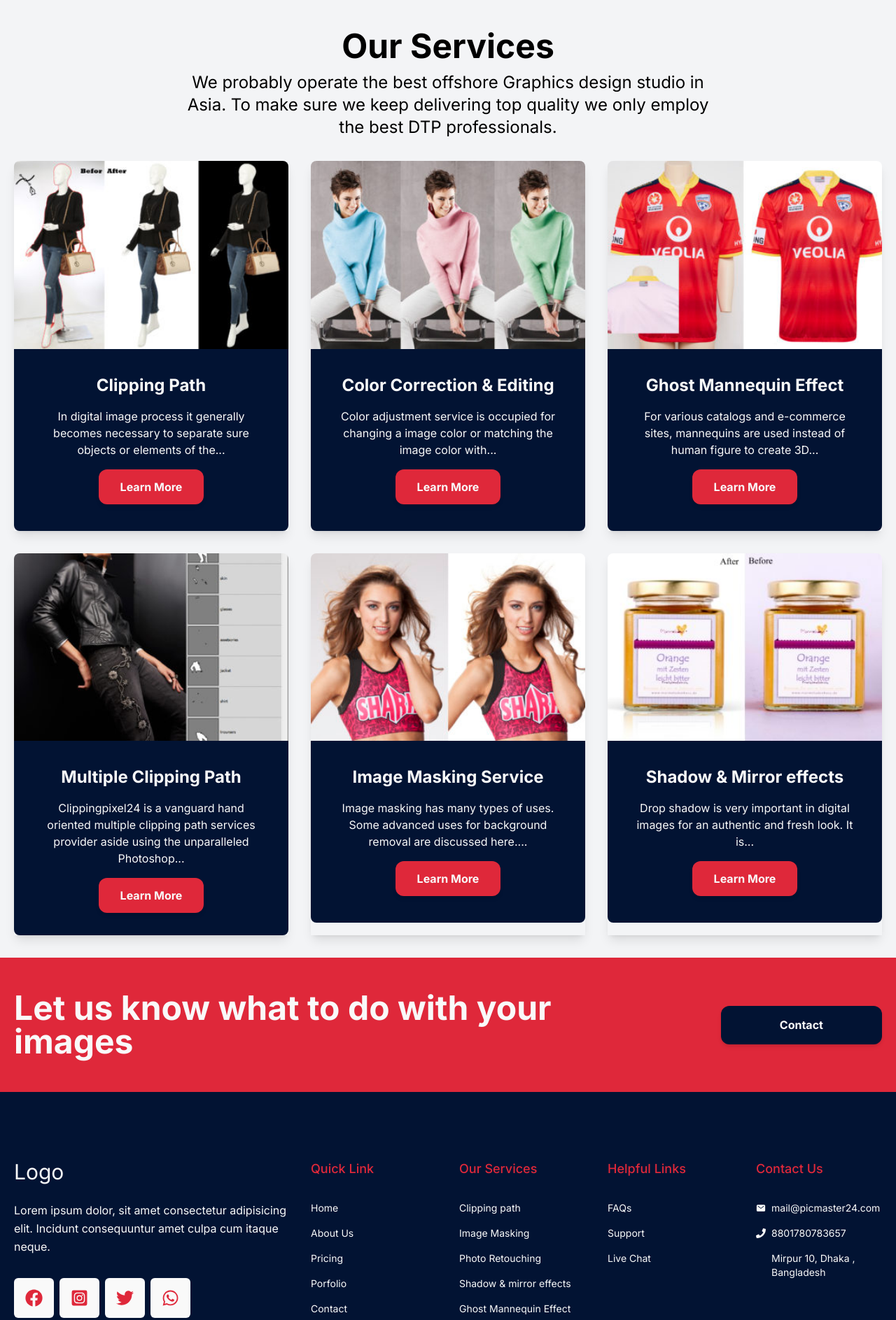
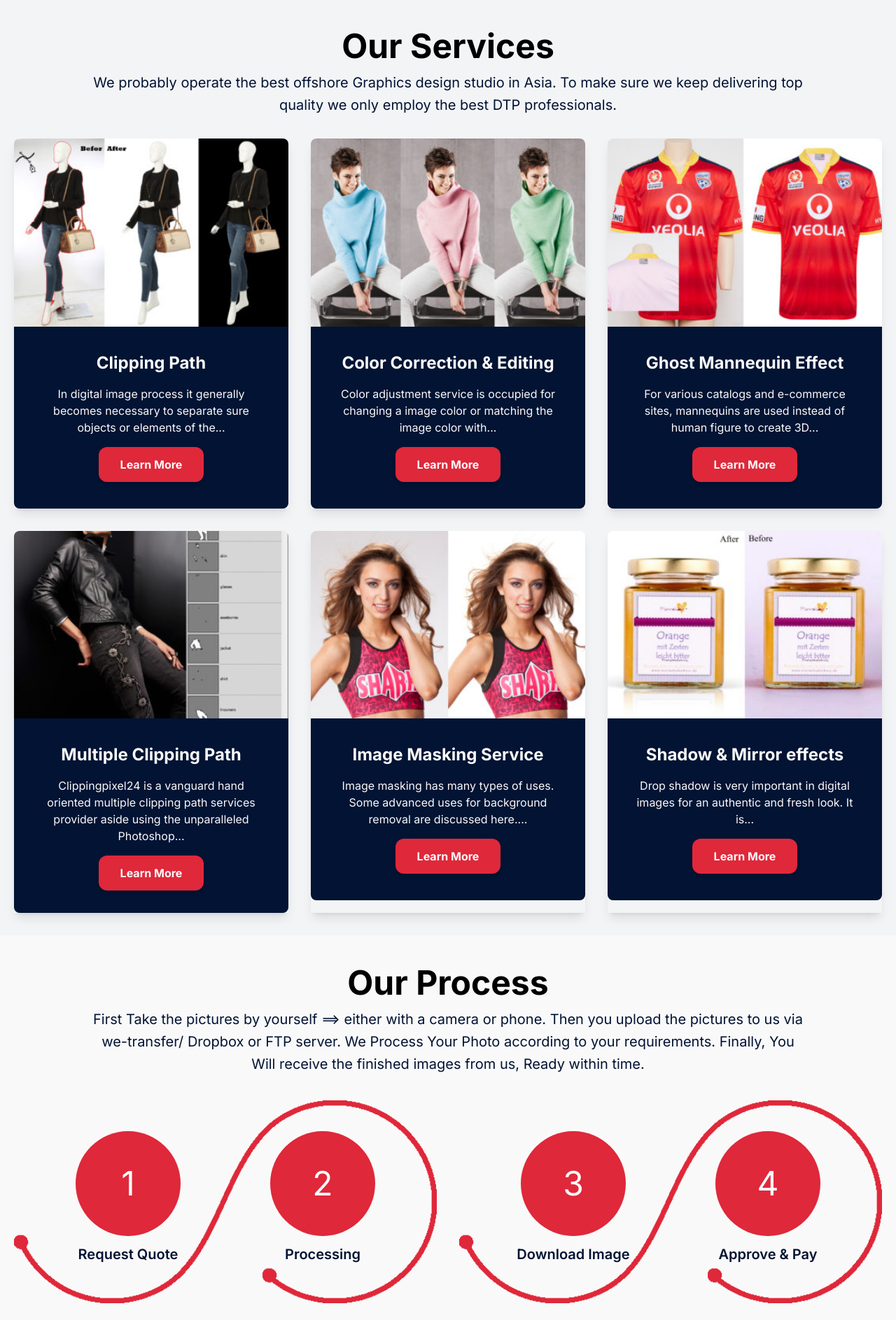
Before and after one commit to devs-shakil/picmaster24, a Next.js app: page / in a window 1280 px wide. Shown: the part 693-2580 px from the top of the page at 70% size. Built offline with nearby package versions, Linux system fonts and the light colour scheme; some icons are missing.

Commit message:
Completed how its work

```diff
--- a/app/components/ImageWithText/ImageWIthText.js
+++ b/app/components/ImageWithText/ImageWIthText.js
@@ -15,7 +15,7 @@ export default function ImageWithText({
           <div className="w-full sm:w-2/4 flex justify-center items-center pt-4 ">
             <div className="flex flex-col gap-5 py-6 md:py-0">
               <h2 className="text-3xl lg:leading-[80px] md:text-4xl lg:text-7xl color-heading font-bold">{title}</h2>
-              <p className="text-base md:text-xl md:leading-9 color-primary">{subtitle}</p>
+              <p className="text-base md:text-xl md:leading-8 color-primary">{subtitle}</p>
               <div className="flex gap-6 itesm-center">
                 {
                     buttonOne &&
--- a/app/components/Navbar/Navbar.js
+++ b/app/components/Navbar/Navbar.js
@@ -18,7 +18,7 @@ export default function Navbar() {
                     </Link>
             </div>
             <div>
-                <ul className=" text-base font-bold hidden md:flex bg-primary  ">
+                <ul className=" text-base font-bold hidden md:flex   ">
                     <li>
                         <Link  className="py-7  px-2  inline-flex" href="/">Home</Link>
                     </li>
--- a/app/components/Navbar/navbar.css
+++ b/app/components/Navbar/navbar.css
@@ -2,3 +2,8 @@
     width:20px;
     height:20px;
 }
+@media screen and (max-width:768px){
+    .navbar{
+        background-color: #DF283A;
+    }
+}
--- /dev/null
+++ b/app/components/OurProccess/OurProcess.js
@@ -0,0 +1,47 @@
+import Image from "next/image";
+import Link from "next/link";
+import processItems from './../../data/ourProcess'
+import './ourProcess.css'
+
+export default function OurProcess(
+    {
+        title,
+        subtitle
+    }
+) {
+return (
+   <section className="white-bg py-3 md:py-8">
+        <div className="container px-5 mx-auto flex flex-col gap-4">
+            <div className="pb-4">
+                <div className="text-center max-w-xl mx-auto md:max-w-5xl">
+                    <h2 className="text-3xl md:text-5xl font-bold py-3">{title}</h2>
+                    <p className="text-base md:text-xl md:leading-8 color-primary ">{subtitle}</p>
+                </div>
+            </div>
+            <div className="grid grid-cols-1 md:grid-cols-2 lg:grid-cols-2 gap-8 items-center" >
+                <div className="flex items-center justify-center text-center  process-bg py-4 px-1 md:py-12 md:px-6">
+                    <div className="w-2/4">
+                        <div className="p-5 bg-secondary rounded-full w-[70px] h-[70px] md:w-[100px] md:h-[100px] lg:w-[150px] lg:h-[150px] flex items-center justify-center mx-auto text-3xl md:text-5xl color-white">1</div>
+                        <h2 className="py-3 text-sm lg:text-xl color-primary font-semibold">Request Quote</h2>
+                    </div>
+                    <div className="w-2/4">
+                        <div className="p-5 bg-secondary rounded-full w-[70px] h-[70px] md:w-[100px] md:h-[100px] lg:w-[150px] lg:h-[150px] flex items-center justify-center mx-auto text-3xl md:text-5xl color-white">2</div>
+                        <h2 className="py-3 text-base lg:text-xl color-primary font-semibold">Processing</h2>
+                    </div>
+                </div>
+                <div className="flex items-center justify-center text-center process-bg py-4  px-1  md:py-12 md:px-6">
+                    <div className="w-2/4">
+                        <div className="p-5 bg-secondary rounded-full w-[70px] h-[70px] md:w-[100px] md:h-[100px] lg:w-[150px] lg:h-[150px] flex items-center justify-center mx-auto text-3xl md:text-5xl color-white">3</div>
+                        <h2 className="py-3 text-sm lg:text-xl color-primary font-semibold">Download Image</h2>
+                    </div>
+                    <div className="w-2/4">
+                        <div className="p-5 bg-secondary rounded-full w-[70px] h-[70px] md:w-[100px] md:h-[100px] lg:w-[150px] lg:h-[150px] flex items-center justify-center mx-auto text-3xl md:text-5xl color-white">4</div>
+                        <h2 className="py-3 text-sm lg:text-xl color-primary font-semibold">Approve & Pay</h2>
+                    </div>
+                </div>
+
+            </div>
+        </div>
+   </section>
+  )
+}
--- /dev/null
+++ b/app/components/OurProccess/ourProcess.css
@@ -0,0 +1,11 @@
+.process-bg{
+    background-image: url('/images/process-step.png');
+    background-position: center center;
+    background-repeat: no-repeat;
+    background-size:contain;
+    width:100%;
+    height:auto;
+
+
+
+}
--- a/app/components/Services/Services.js
+++ b/app/components/Services/Services.js
@@ -18,9 +18,9 @@ export default function Services(
    <section className="bg-gray-100 py-3 md:py-8">
         <div className="container px-5 mx-auto flex flex-col gap-4">
             <div className="pb-4">
-                <div className="text-center max-w-lg mx-auto md:max-w-3xl">
+                <div className="text-center max-w-lg mx-auto md:max-w-5xl">
                     <h2 className="text-3xl md:text-5xl font-bold py-3">{title}</h2>
-                    <p className="text-base md:text-2xl ">{subtitle}</p>
+                    <p className="text-base md:text-xl md:leading-8 color-primary">{subtitle}</p>
                 </div>
             </div>
             <div className="grid grid-cols-1 md:grid-cols-2 lg:grid-cols-3 gap-8 allow-slider" >
--- /dev/null
+++ b/app/data/ourProcess.js
@@ -0,0 +1,13 @@
+export const processItems = [
+    {
+        image:'/images/services1.jpg',
+        title: "Request Quote",
+        subtitle: "Get a quote in your inbox within 45 minutes." ,
+    },
+    {
+        image:'/images/services2.jpg',
+        title: "Color Correction & Editing",
+        subtitle: "Color adjustment service is occupied for changing a image color or matching the image color with..." ,
+    },
+
+  ];
--- a/app/page.js
+++ b/app/page.js
@@ -1,6 +1,7 @@
 import ImageWithText from "./components/ImageWithText/ImageWIthText";
 import image from './../public/images/header-right.png'
 import Services from "./components/Services/Services";
+import OurProcess from "./components/OurProccess/OurProcess";
 
 
 export default function Home() {
@@ -19,6 +20,10 @@ export default function Home() {
       subtitle={ "We probably operate the best offshore Graphics design studio in Asia. To make sure we keep delivering top quality we only employ the best DTP professionals."}
       slider = {true}
      />
+     <OurProcess
+      title={"Our Process"}
+      subtitle={"First Take the pictures by yourself ==> either with a camera or phone. Then you upload the pictures to us via we-transfer/ Dropbox or FTP server. We Process Your Photo according to your requirements. Finally, You Will receive the finished images from us, Ready within time."}
+     />
   </main>
 
   )
```
Also changed, not shown: app/data/logo.jpg (deleted), public/images/process-step.png (added).
